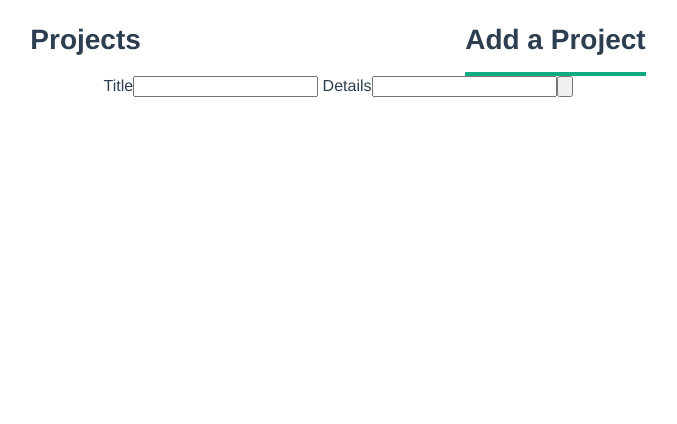
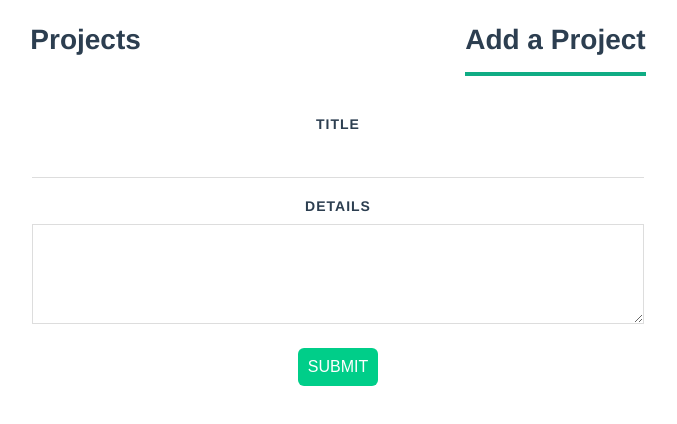
Before and after one commit to blackcrabb/Project-Planner, a Vue app: page /add in a window 1280 px wide. Shown: the top 424 px of the page, without its empty margins (302-979 px from the left). Built offline with nearby package versions, Linux system fonts and the light colour scheme.

Commit message:
added project

```diff
--- a/data/db.json
+++ b/data/db.json
@@ -11,6 +11,12 @@
       "id": 2,
       "description": "It is a long established fact that a reader will be distracted by the readable content of a page when looking at its layout.All the Lorem Ipsum generators on the Internet tend to repeat predefined chunks as necessary, making this the first true generator on the Internet.",
       "completed": false
+    },
+    {
+      "title": "New Vue Project",
+      "description": "connection with firebase",
+      "completed": false,
+      "id": 27
     }
   ]
 }
--- a/src/components/FilterNav.vue
+++ b/src/components/FilterNav.vue
@@ -1,9 +1,10 @@
 <template>
   <div class="filnav">
-    <h5>VIEW ALL</h5>
-    <h5>COMPLETED</h5>
-    <h5>ONGOING</h5>
+    <button><h5>VIEW ALL</h5></button>
+    <button><h5>COMPLETED</h5></button>
+    <button><h5>ONGOING</h5></button>
   </div>
+  <br />
 </template>
 
 <script>
@@ -12,7 +13,7 @@ export default {};
 
 <style>
 .filnav {
-  padding-top: 1.5rem;
+  padding-top: 1.4rem;
   display: flex;
   flex-direction: row;
   justify-content: center;
@@ -22,4 +23,20 @@ export default {};
   padding-right: 1.4rem;
   font-size: 1.25rem;
 }
+.filnav button {
+  padding: 0;
+  background: none;
+  border-bottom: 0.3rem solid rgb(255, 255, 255);
+  border-top: none;
+  border-left: none;
+  border-right: none;
+  outline: none;
+}
+.filnav button:active {
+  border-bottom: 0.3rem solid rgb(15, 172, 132);
+  border-top: none;
+  border-left: none;
+  border-right: none;
+  outline: none;
+}
 </style>
--- a/src/components/SingleProduct.vue
+++ b/src/components/SingleProduct.vue
@@ -1,14 +1,16 @@
 <template>
-  <div class="product"></div>
+  <div v-for="project in projects">
+    <span>
+      <p>{{ project.title }}</p>
+      {{ project.description }}
+    </span>
+    <br />
+  </div>
 </template>
 
 <script>
 export default {
-  data() {
-    return {
-      projects: [],
-    };
-  },
+  props: ["projects"],
 };
 </script>
 
--- a/src/views/AddProject.vue
+++ b/src/views/AddProject.vue
@@ -1,16 +1,81 @@
 <template>
-  <form action="">
+  <form @submit.prevent="handleSubmit">
     <label> Title</label>
-    <input type="text" />
+    <input type="text" v-model="title" required />
+    <br />
     <label> Details</label>
-    <input type="textbox" />
-    <input type="button" value="" />
+    <textarea v-model="description" required></textarea>
+    <button type="submit">SUBMIT</button>
   </form>
 </template>
 
 <script>
-export default {};
+export default {
+  data() {
+    return {
+      title: "",
+      description: "",
+    };
+  },
+  methods: {
+    handleSubmit() {
+      let project = {
+        title: this.title,
+        description: this.description,
+        completed: false,
+        id: Math.floor(Math.random() * 100),
+      };
+      fetch("http://localhost:3000/projects", {
+        method: "POST",
+        headers: { "Content-Type": "application/json" },
+        body: JSON.stringify(project),
+      })
+        .then(() => {
+          this.$router.push("/");
+        })
+        .catch((err) => console.log(err));
+    },
+  },
+};
 </script>
 
 <style>
+form {
+  background: white;
+  padding: 20px;
+  border-radius: 10px;
+}
+label {
+  display: block;
+  color: #2c3e50;
+  text-transform: uppercase;
+  font-size: 14px;
+  font-weight: bold;
+  letter-spacing: 1px;
+  margin: 20px 0 10px 0;
+}
+input {
+  padding: 10px;
+  border: 0;
+  border-bottom: 1px solid #ddd;
+  width: 50%;
+  box-sizing: border-box;
+}
+textarea {
+  border: 1px solid #ddd;
+  padding: 10px;
+  width: 50%;
+  box-sizing: border-box;
+  height: 100px;
+}
+form button {
+  display: block;
+  margin: 20px auto 0;
+  background: #00ce89;
+  color: white;
+  padding: 10px;
+  border: 0;
+  border-radius: 6px;
+  font-size: 16px;
+}
 </style>
--- a/src/views/Home.vue
+++ b/src/views/Home.vue
@@ -1,11 +1,12 @@
 <template>
   <FilterNav />
   <div v-if="error">{{ error }}</div>
-  <div class="projectlist" v-for="project in projects">
-    <span>
-      <p>{{ project.title }}</p>
-      {{ project.description }}</span
-    >
+  <div class="projectlist">
+    <SingleProduct :projects="projects" />
+    <!-- <span> -->
+    <!-- <p>{{ project.title }}</p> -->
+    <!-- {{ project.description }} -->
+    <!-- </span> -->
     <br />
   </div>
 </template>
@@ -14,11 +15,13 @@
 import { ref } from "vue";
 // @ is an alias to /src
 import FilterNav from "../components/FilterNav";
+import SingleProduct from "../components/SingleProduct";
 
 export default {
   name: "Home",
   components: {
     FilterNav,
+    SingleProduct,
   },
   setup() {
     const projects = ref([]);
```
Lines whose indentation alone changed are shown as unchanged.
